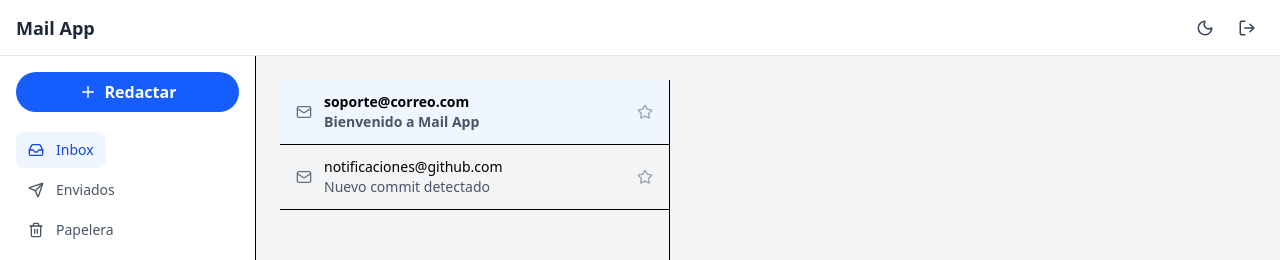
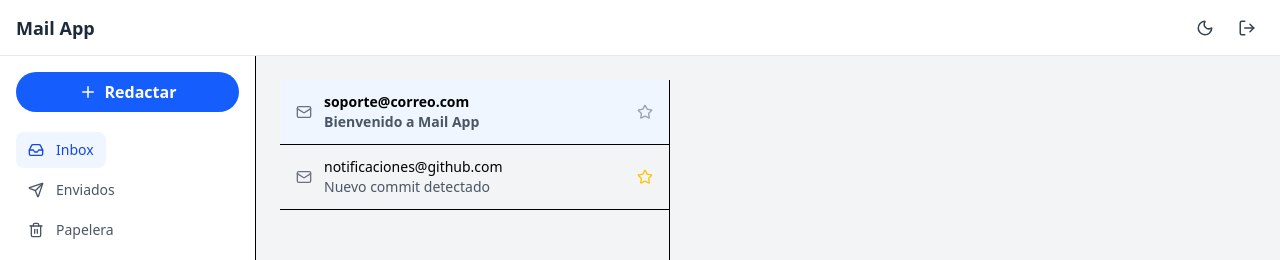
Before and after one commit to JCesar206/emailFrontend, a React (Vite) app: page /inbox in a window 1280 px wide. Shown: the top 260 px of the page. Built offline with nearby package versions, Linux system fonts and the light colour scheme.

Commit message:
Inbox.jsx: Se modifica diseño del panel principal y acepta cambio de tema

```diff
--- a/src/pages/Inbox.jsx
+++ b/src/pages/Inbox.jsx
@@ -1,18 +1,18 @@
 import { useState } from "react";
-import { Mail, Star } from "lucide-react";
+import { Mail, Star, ArrowLeft } from "lucide-react";
 import MailLayout from "../layouts/MailLayout";
 
 export default function Inbox() {
   const [selectedMail, setSelectedMail] = useState(null);
 
-	// Mock temporal (luego va API)
-	const mails = [
+  const [mails, setMails] = useState([
     {
       id: 1,
       from: "soporte@correo.com",
       subject: "Bienvenido a Mail App",
       body: "Este es tu primer correo dentro de la plataforma.",
       read: false,
+      starred: false,
     },
     {
       id: 2,
@@ -20,65 +20,106 @@ export default function Inbox() {
       subject: "Nuevo commit detectado",
       body: "Se ha detectado un nuevo commit en tu repositorio.",
       read: true,
+      starred: true,
     },
-	];
+  ]);
+
+  const openMail = (mail) => {
+    setSelectedMail(mail);
+    setMails((prev) =>
+      prev.map((m) =>
+        m.id === mail.id ? { ...m, read: true } : m
+      )
+    );
+  };
+
+  const toggleStar = (id) => {
+    setMails((prev) =>
+      prev.map((m) =>
+        m.id === id ? { ...m, starred: !m.starred } : m
+      )
+    );
+  };
 
   return (
     <MailLayout>
       <div className="flex flex-col md:flex-row h-full">
 
-				{/* LISTA DE CORREOS */}
-				<section className={`w-full md:w-2/5 border-r dark:border-gray-800 ${selectedMail ? "hidden md:block" : "block"}`}>
-					{mails.map(mail => (
+        {/* LISTA */}
+        <section
+          className={`w-full md:w-2/5 border-r dark:border-gray-800
+          ${selectedMail ? "hidden md:block" : "block"}`}
+        >
+          {mails.map((mail) => (
             <div
               key={mail.id}
-							onClick={() => setSelectedMail(mail)}
-							className={`flex items-center gap-3 px-4 py-3 cursor-pointer border-b dark:border-gray-800
-								hover:bg-gray-100 dark:hover:bg-gray-800
+              onClick={() => openMail(mail)}
+              className={`flex items-center gap-3 px-4 py-3 cursor-pointer border-b
+                dark:border-gray-800 hover:bg-gray-100 dark:hover:bg-gray-800
                 ${!mail.read ? "bg-blue-50 dark:bg-gray-900 font-semibold" : ""}`}
             >
               <Mail size={16} className="text-gray-500" />
+
               <div className="flex-1 overflow-hidden">
-								<p className="text-sm truncate dark:text-white">{mail.from}</p>
+                <p className="text-sm truncate dark:text-white">
+                  {mail.from}
+                </p>
                 <p className="text-sm truncate text-gray-600 dark:text-gray-400">
                   {mail.subject}
                 </p>
               </div>
-							<Star size={16} className="text-gray-400 hover:text-yellow-400" />
+
+              <Star
+                size={16}
+                onClick={(e) => {
+                  e.stopPropagation();
+                  toggleStar(mail.id);
+                }}
+                className={`cursor-pointer
+                  ${mail.starred
+                    ? "text-yellow-400"
+                    : "text-gray-400 hover:text-yellow-400"}`}
+              />
             </div>
           ))}
         </section>
 
-				{/* PANEL DE LECTURA */}
-				<section className="flex-1 p-4 md:p-6">
+        {/* LECTURA */}
+        <section className="flex-1 flex flex-col">
           {!selectedMail ? (
             <div className="h-full flex flex-col items-center justify-center text-gray-500 dark:text-gray-400">
               <Mail size={48} className="mb-3" />
-							<p className="text-lg font-semibold">Selecciona un correo</p>
+              <p className="text-lg font-semibold">
+                Selecciona un correo
+              </p>
             </div>
           ) : (
-						<div className="space-y-4">
+            <>
+              {/* Header lectura */}
+              <div className="sticky top-0 z-10 bg-white dark:bg-gray-900 border-b dark:border-gray-800 p-4 flex items-center gap-2">
                 <button
                   onClick={() => setSelectedMail(null)}
-								className="md:hidden text-sm text-blue-600 font-semibold"
+                  className="md:hidden"
                 >
-								← Volver
+                  <ArrowLeft size={20} />
                 </button>
 
-							<h1 className="text-xl font-bold dark:text-white">
+                <h1 className="font-bold text-lg dark:text-white truncate">
                   {selectedMail.subject}
                 </h1>
+              </div>
 
+              {/* Contenido */}
+              <div className="p-4 md:p-6 space-y-4">
                 <p className="text-sm text-gray-500 dark:text-gray-400">
                   De: {selectedMail.from}
                 </p>
-
-							<hr className="dark:border-gray-800" />
 
                 <p className="text-gray-700 dark:text-gray-300 leading-relaxed">
                   {selectedMail.body}
                 </p>
               </div>
+            </>
           )}
         </section>
 
```
Lines whose indentation alone changed are shown as unchanged.
